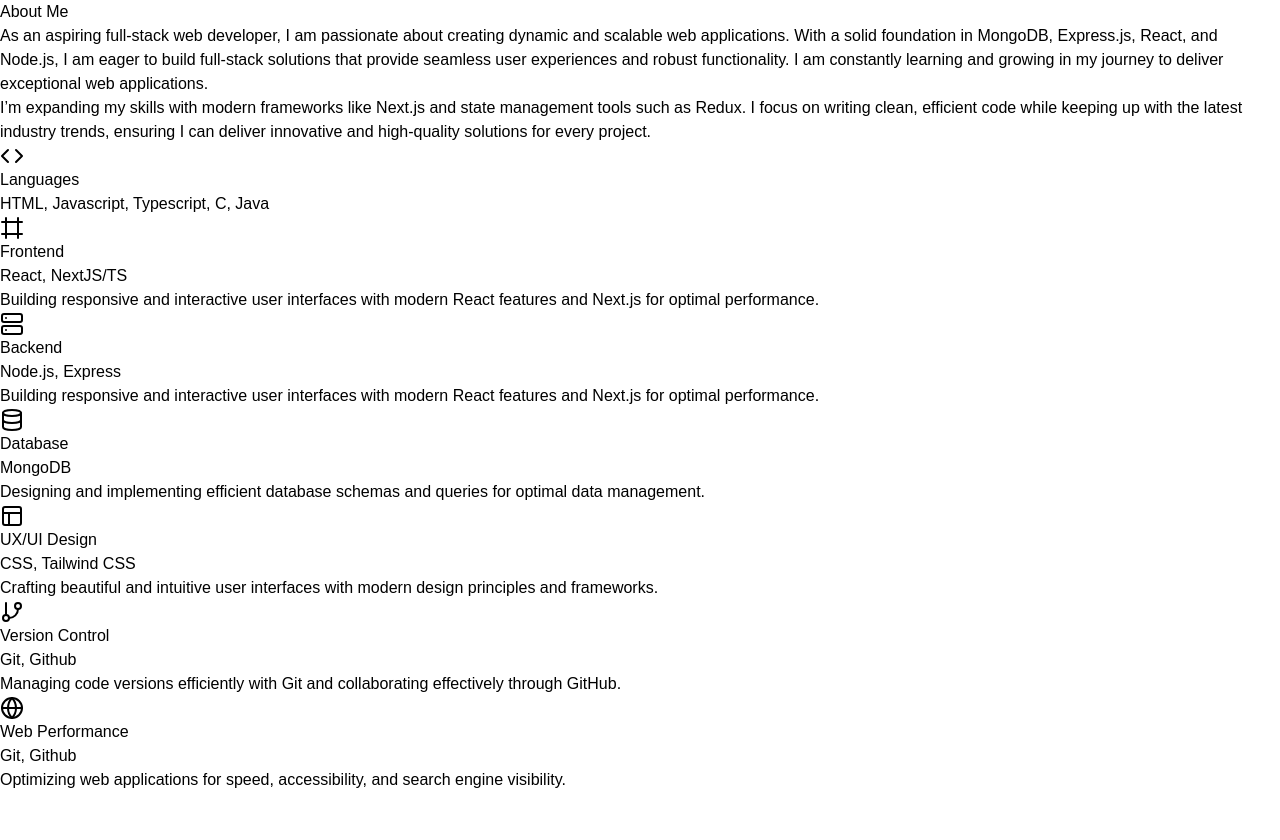
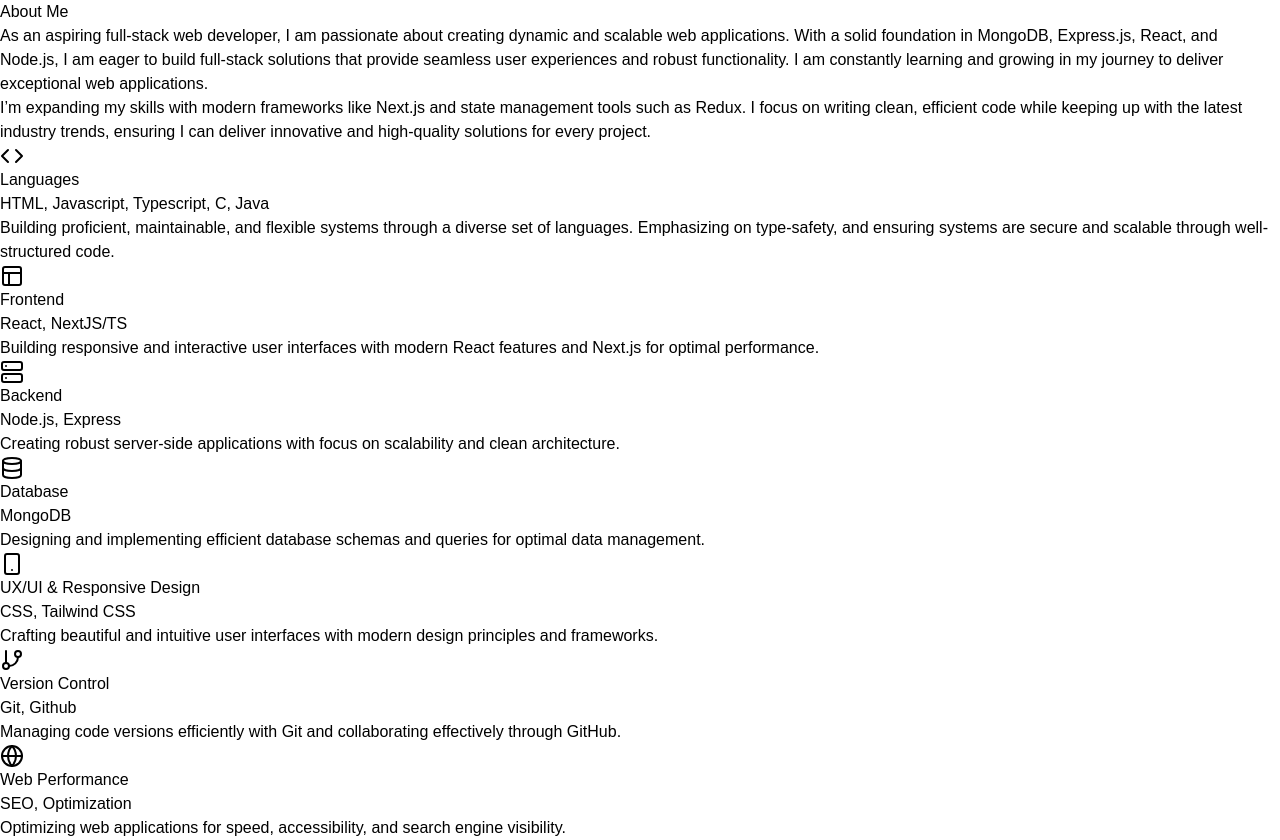
Before and after one commit to Gvstave/my-portfolio-site, a Next.js app: page /segments/main/about in a window 1280 px wide. Before the commit the page ends 800 px from the top, so only its background shows below. Built offline with nearby package versions, Linux system fonts and the light colour scheme.

Commit message:
some setup

```diff
--- a/src/app/components/button/page.tsx
+++ b/src/app/components/button/page.tsx
@@ -2,7 +2,7 @@
 
 const Button = () => {
     return (
-        <div className="flex justify-center">
+        <div className="flex justify-center -z-40">
             <a href="" className="animate-bounce inline-flex items-center gap-2 px-3 py-2 bg-green-600 text-white rounded-full hover:bg-green-500 transition-all duration-300 shadow-lg hover:shadow-xl">Learn More <ArrowDown className="animate-pulse"/></a>
         </div>
     )
--- a/src/app/components/icons/page.tsx
+++ b/src/app/components/icons/page.tsx
@@ -2,7 +2,7 @@
 
 const Icons = () => {
     return (
-        <div className="space-x-4 flex justify-center mb-4" >
+        <div className="space-x-4 flex justify-center mb-4 text-white" >
             <a href="https://www.linkedin.com/in/gustave-a-ilunga-0666942a9?utm_source=share&utm_campaign=share_via&utm_content=profile&utm_medium=android_app" className="flex items-center justify-center rounded-md transition-colors hover:bg-gray-900 p-3"><Linkedin className="h-4 w-4"/></a>
             <a href="https://github.com/Gvstave" className="flex items-center justify-center rounded-md transition-colors hover:bg-gray-900 p-3"><Github className="h-4 w-4"/></a>
             <a href="mailto:ilungagustave73@gmail.com" className="flex items-center justify-center rounded-md transition-colors hover:bg-gray-900 p-3"><Mail className="h-4 w-4"/></a>
--- a/src/app/components/stack/page.tsx
+++ b/src/app/components/stack/page.tsx
@@ -1,4 +1,4 @@
-import { Server, Database, Code, Frame, GitBranch, Globe, PanelsTopLeft } from "lucide-react";
+import { Server, Database, Code, Smartphone, GitBranch, Globe, PanelsTopLeft } from "lucide-react";
 import React from "react";
 
 interface ItemProps {
@@ -10,18 +10,18 @@
 
 const Item: React.FC<ItemProps> = ({ image, title, techStack, note }) => {
     return (
-        <div className='bg-white mt-10 p-5 rounded-full'>
+        <div className='bg-white mt-10 p-5 rounded flex flex-col gap-4'>
             <div className="flex items-center justify-left gap-4">
-                <div>
-                    <span className="p-2 rounded-full bg-white dark:bg-gray-800 shadow-lg">{image}</span>
+                <div className="block p-2 rounded-full bg-white shadow-md">
+                    <span className="dark:bg-gray-800 shadow-lg">{image}</span>
                 </div>
                 <div>
-                    <h4 className="font-bold">{title}</h4>
-                    <p className="text-xs">{techStack}</p>
+                    <h2 className="font-bold">{title}</h2>
+                    <p className="text-xs text-gray-700">{techStack}</p>
                 </div>
             </div>
             <div>
-                <p>{note}</p>
+                <p className="text-gray-700">{note}</p>
             </div>
         </div>
     );
@@ -31,45 +31,45 @@
     return (
         <div>
             <Item
-                image={<Code className="text-green-900 w-6 h-6"/>}
+                image={<Code className="text-blue-500 w-6 h-6"/>}
                 title="Languages"
                 techStack="HTML, Javascript, Typescript, C, Java"
-                note=""
+                note="Building proficient, maintainable, and flexible systems through a diverse set of languages. Emphasizing on type-safety, and ensuring systems are secure and scalable through well-structured code."
             />
             <Item
-                image={<Frame />}
+                image={<PanelsTopLeft className="text-yellow-500 w-6 h-6"/>}
                 title="Frontend"
                 techStack="React, NextJS/TS"
                 note="Building responsive and interactive user interfaces with modern React features and Next.js for optimal performance."
             />
             <Item
-                image={<Server />}
+                image={<Server  className="text-green-500 w-6 h-6" />}
                 title="Backend"
                 techStack="Node.js, Express"
-                note="Building responsive and interactive user interfaces with modern React features and Next.js for optimal performance."
+                note="Creating robust server-side applications with focus on scalability and clean architecture."
             />
             <Item
-                image={<Database />}
+                image={<Database  className="text-purple-500 w-6 h-6" />}
                 title="Database"
                 techStack="MongoDB"
                 note="Designing and implementing efficient database schemas and queries for optimal data management."
             />
             <Item
-                image={<PanelsTopLeft />}
-                title="UX/UI Design"
+                image={<Smartphone  className="text-pink-500 w-6 h-6" />}
+                title="UX/UI & Responsive Design"
                 techStack="CSS, Tailwind CSS"
                 note="Crafting beautiful and intuitive user interfaces with modern design principles and frameworks."
             />
             <Item
-                image={<GitBranch />}
+                image={<GitBranch  className="text-orange-500 w-6 h-6" />}
                 title="Version Control"
                 techStack="Git, Github"
                 note="Managing code versions efficiently with Git and collaborating effectively through GitHub."
             />
             <Item
-                image={<Globe />}
+                image={<Globe  className="text-red-500 w-6 h-6" />}
                 title="Web Performance"
-                techStack="Git, Github"
+                techStack="SEO, Optimization"
                 note="Optimizing web applications for speed, accessibility, and search engine visibility."
             />
         </div>
--- a/src/app/segments/main/about/page.tsx
+++ b/src/app/segments/main/about/page.tsx
@@ -1,44 +1,12 @@
 "use client";
-import { useEffect, useState } from 'react';
-import { motion } from 'framer-motion';
+
 import Stack from '@/app/components/stack/page';
 
 const About = () => {
-    const [isVisible, setIsVisible] = useState(false);
-
-    useEffect(() => {
-        const observer = new IntersectionObserver(
-            (entries) => {
-                if (entries[0].isIntersecting) {
-                    setIsVisible(true);
-                } else {
-                    setIsVisible(false);
-                }
-            },
-            { threshold: 0.5 }
-        );
-
-        const element = document.getElementById('scroll-element');
-        if (element) observer.observe(element);
-
-        return () => {
-            if (element) observer.unobserve(element);
-        };
-    }, []);
-
     return (
-        <motion.div
-            id="scroll-element"
-            initial={{ opacity: 0 }}
-            animate={{ opacity: isVisible ? 1 : 0 }}
-            transition={{ duration: 1 }}
-        >
-            <div className='bg-gray-100 p-5'>
-                <div>
-                <div>
-                    <h1 className='text-red-600 text-center text-5xl md:text-5xl lg:text-5xl font-bold mb-4'>About Me</h1>
-                </div>
-                <div>
+            <div className='bg-gray-100 px-5 py-20 h-full'>
+                <div className='flex flex-col gap-4'>
+                    <h1 className='text-center text-5xl md:text-5xl lg:text-5xl font-bold mb-4'>About Me</h1>
                     <p>
                         As an aspiring full-stack web developer, I am passionate about creating dynamic and scalable web applications. With a solid foundation in MongoDB, Express.js, React, and Node.js, I am eager to build full-stack solutions that provide seamless user experiences and robust functionality. I am constantly learning and growing in my journey to deliver exceptional web applications.
                     </p>
@@ -46,13 +14,10 @@
                         I’m expanding my skills with modern frameworks like Next.js and state management tools such as Redux. I focus on writing clean, efficient code while keeping up with the latest industry trends, ensuring I can deliver innovative and high-quality solutions for every project.
                     </p>
                 </div>
-
-                </div>
                 <div>
                     <Stack />
                 </div>
             </div>
-        </motion.div>
     );
 };
 
```
Also changed, not shown: src/app/page.tsx (+35 -2 lines), src/app/segments/main/experience/page.tsx (added).
